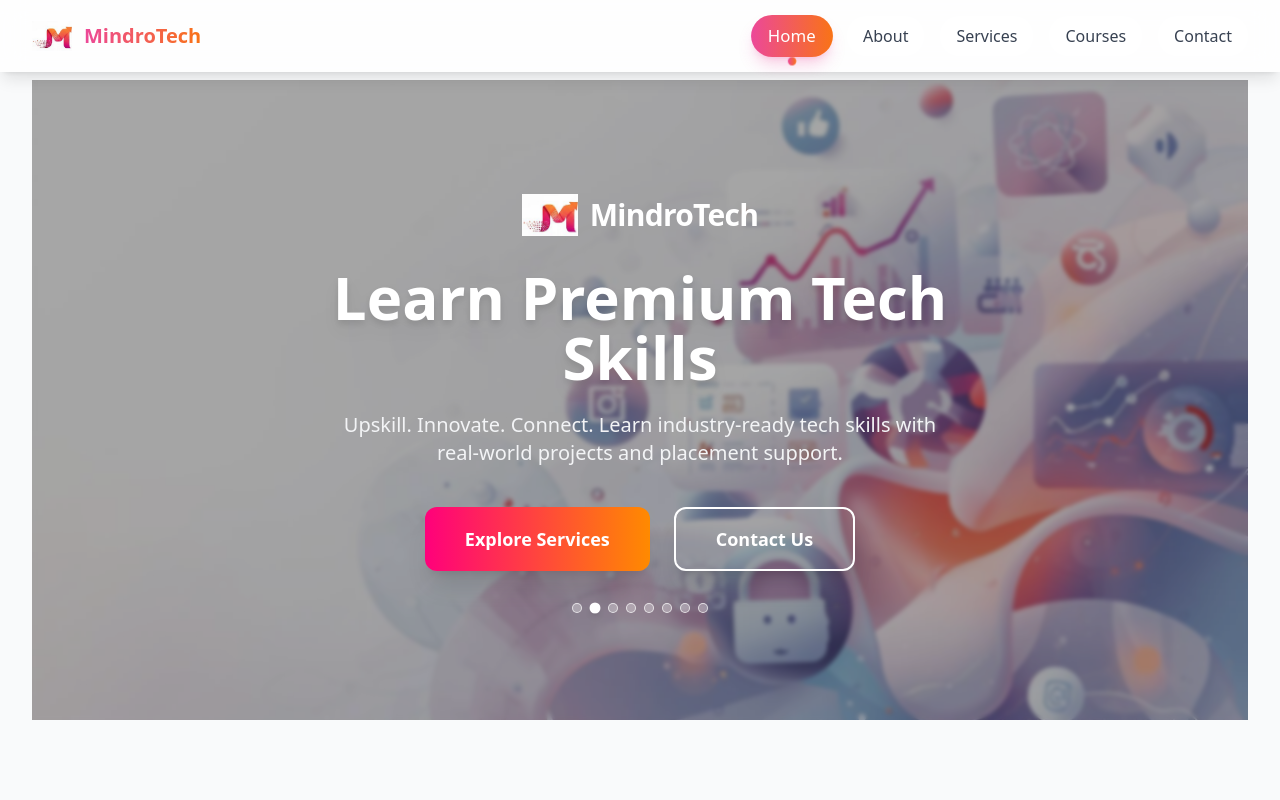
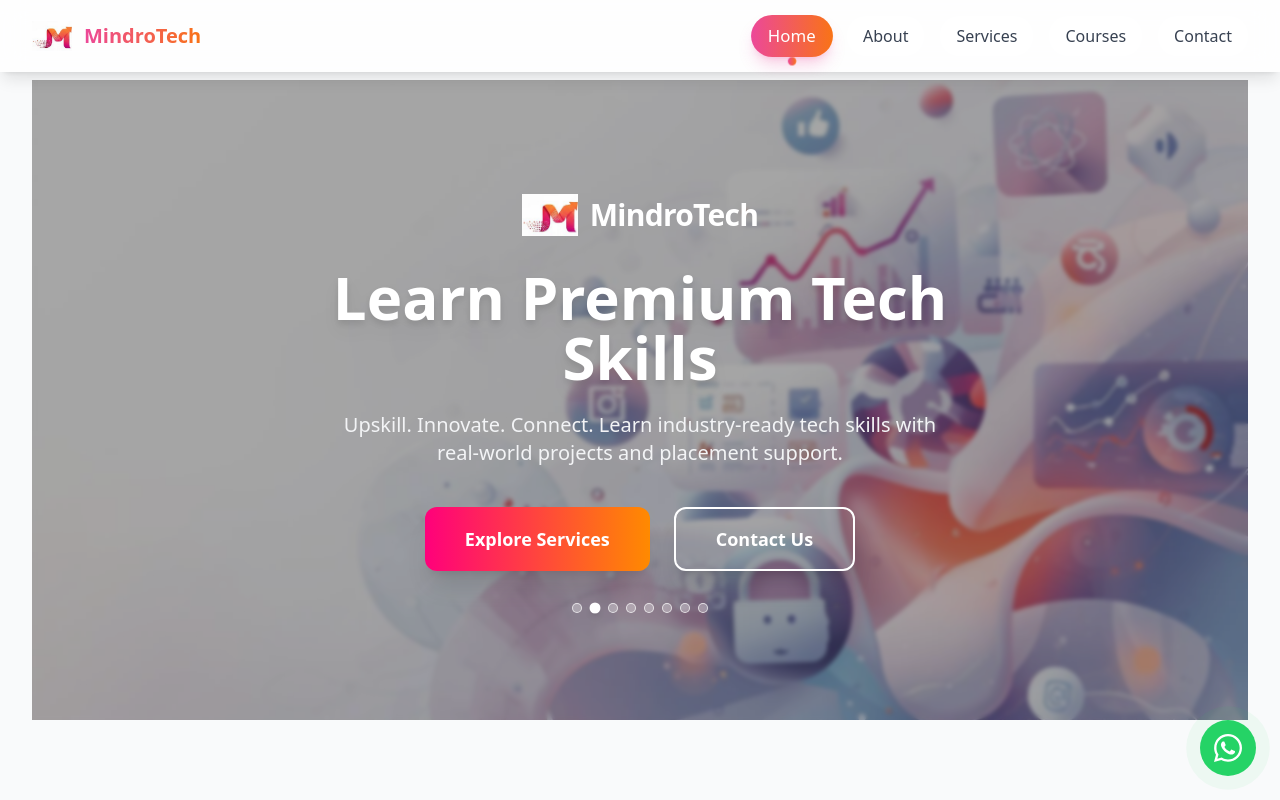
Before and after one commit to PulkitDubey046/MindroTech, a React (Vite) app: page / in a window 1280 px wide. Shown: the top 800 px of the page. Built offline with nearby package versions, Linux system fonts and the light colour scheme.

Commit message:
Adding Whatsapp

```diff
--- a/package.json
+++ b/package.json
@@ -13,6 +13,7 @@
     "emailjs-com": "^3.2.0",
     "react": "^19.2.0",
     "react-dom": "^19.2.0",
+    "react-icons": "^5.5.0",
     "react-router-dom": "^7.10.1"
   },
   "devDependencies": {
--- a/src/App.jsx
+++ b/src/App.jsx
@@ -4,8 +4,9 @@
 import Home from "./pages/Home";
 import About from "./pages/About";
 import Services from "./pages/Services";
-import Courses from "./pages/Courses";   // ← add this
+import Courses from "./pages/Courses";
 import Contact from "./pages/Contact";
+import FloatingAction from "./components/FloatingAction";
 
 function App() {
   // Smooth scrolling handler with header offset
@@ -27,7 +28,7 @@
     <div className="min-h-screen bg-gray-50 text-gray-800 font-sans">
       <Header navigate={navigate} />
 
-      {/* All sections on a single page */}
+      <FloatingAction />
       <div className="pt-20 px-4 md:px-8 max-w-7xl mx-auto">
         <section id="home">
           <Home onNavigate={navigate} />
--- /dev/null
+++ b/src/components/FloatingAction.jsx
@@ -0,0 +1,25 @@
+import { FaWhatsapp} from 'react-icons/fa';
+
+export default function FloatingAction() {
+  const whatsappMessage = "Hello Mindrotech Team, I would like to inquire about your services.";
+
+  const whatsappLink = `https://wa.me/919211275912?text=${encodeURIComponent(whatsappMessage)}`;
+
+  return (
+    <div className="fixed bottom-6 right-6 z-[9999] flex flex-col gap-4">
+      <a
+        href={whatsappLink}
+        target="_blank"
+        rel="noreferrer"
+        className="flex items-center justify-center w-14 h-14 bg-[#25D366] text-white rounded-full shadow-2xl hover:scale-110 transition-transform duration-300 group relative animate-whatsapp"
+        aria-label="Chat on WhatsApp"
+      >
+        <FaWhatsapp size={32} />
+        <span className="absolute right-16 bg-white text-gray-800 px-3 py-1 rounded-lg text-sm font-bold shadow-md opacity-0 group-hover:opacity-100 transition-opacity whitespace-nowrap hidden md:block border border-gray-100">
+          Chat with us
+        </span>
+      </a>
+
+    </div>
+  );
+}
--- a/src/index.css
+++ b/src/index.css
@@ -16,3 +16,13 @@
   -webkit-background-clip: text;
   -webkit-text-fill-color: transparent;
 }
+
+@keyframes pulse-green {
+  0% { box-shadow: 0 0 0 0 rgba(37, 211, 102, 0.7); }
+  70% { box-shadow: 0 0 0 15px rgba(37, 211, 102, 0); }
+  100% { box-shadow: 0 0 0 0 rgba(37, 211, 102, 0); }
+}
+
+.animate-whatsapp {
+  animation: pulse-green 2s infinite;
+}
```
Also changed, not shown: 1 other file (tests, documents, lock files or other folders).
